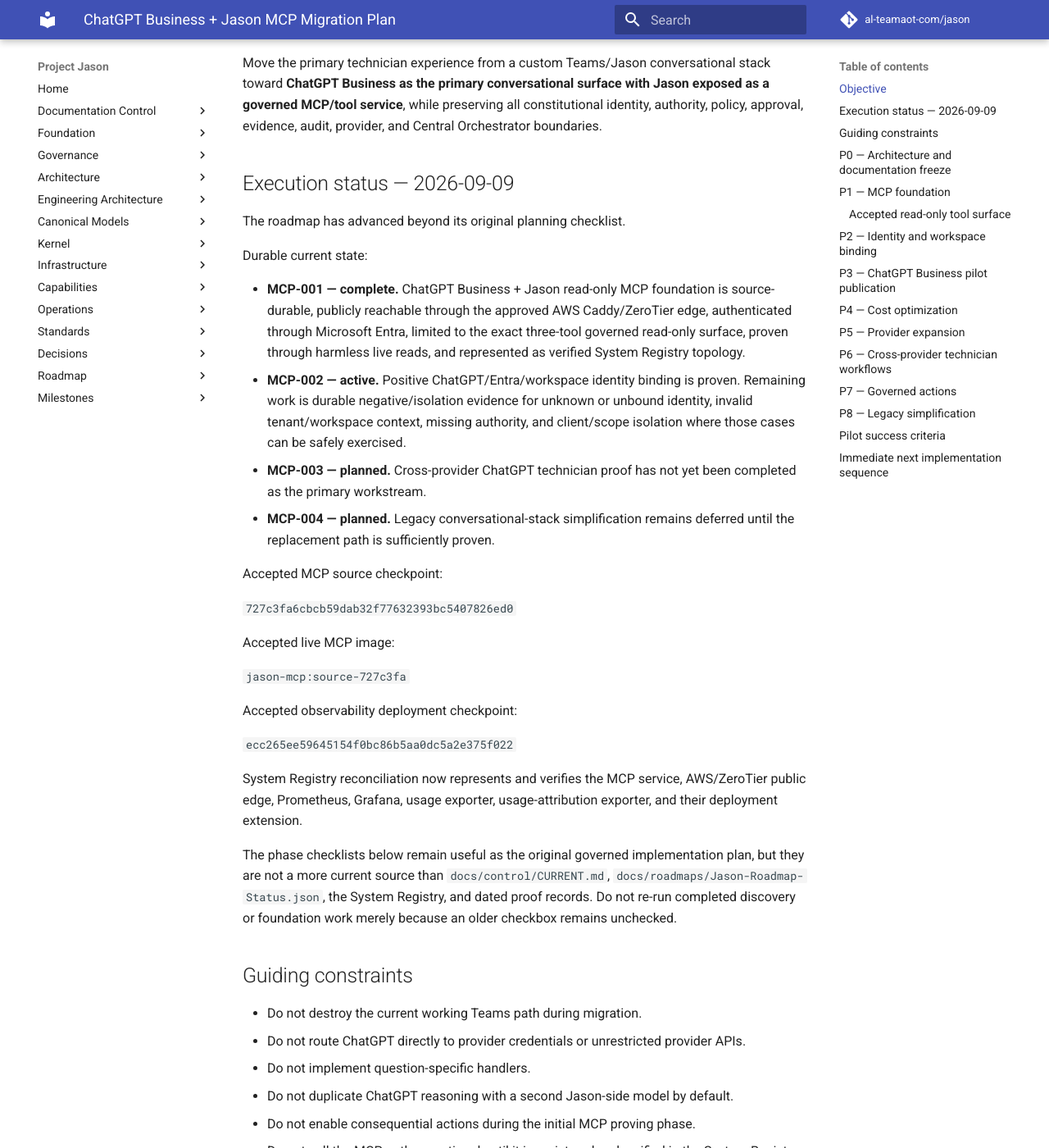
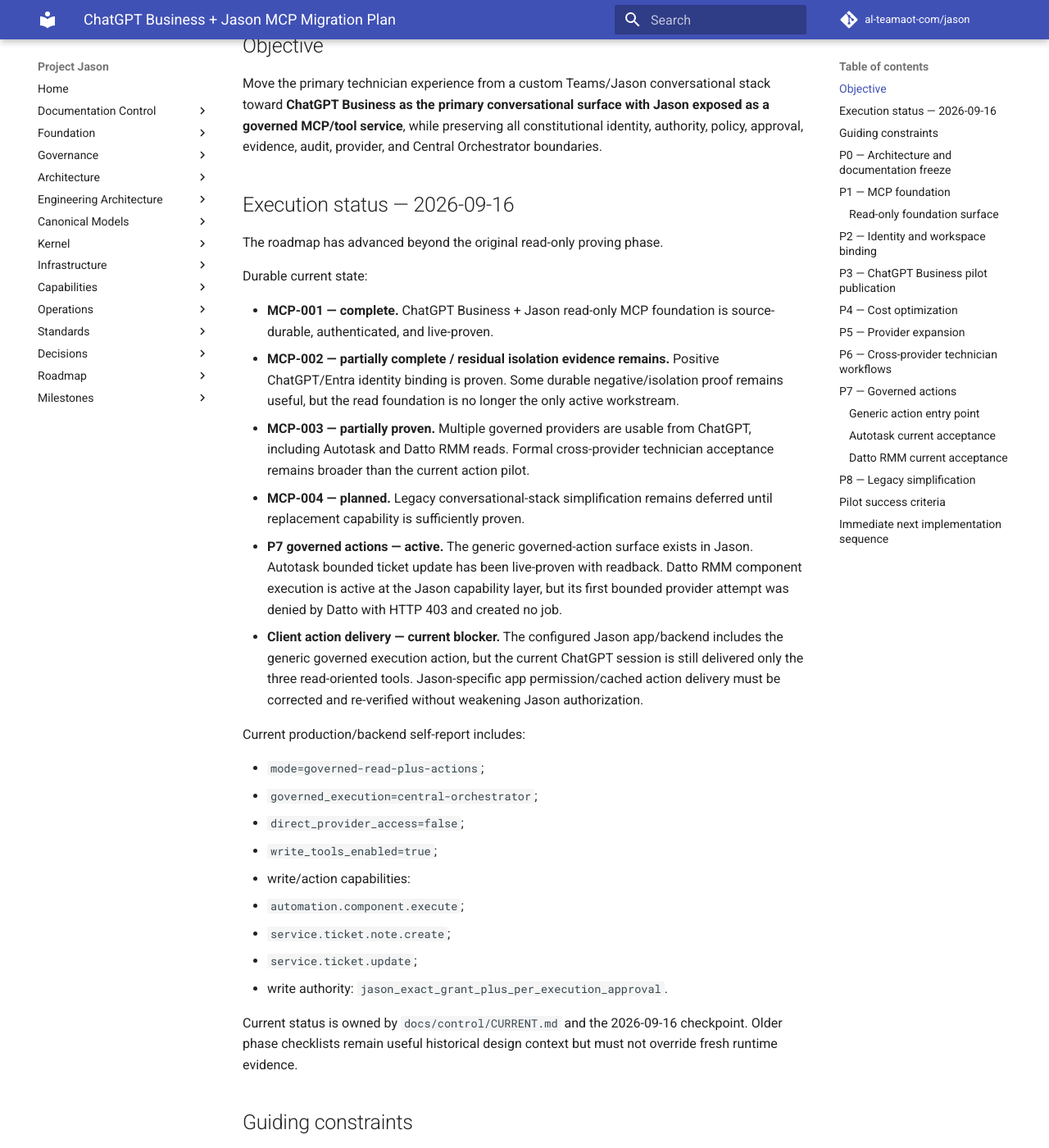
Before and after one commit to al-teamaot-com/jason, an MkDocs documentation site: the page built from docs/roadmaps/ChatGPT-Jason-MCP-Migration-Plan.md, in a window 1280 px wide and 1400 px high, scrolled down 386 px. Shown: the whole window at 82% size. Built offline with MkDocs 1.6.1 and Material for MkDocs 9.7.7, drawn with Linux system fonts in a browser that asks for light colours; comment, search, counter and statistics services are not loaded; some of the changed text lies outside the part shown.

Commit message:
docs: reconcile MCP roadmap with governed action pilot

```diff
--- a/docs/roadmaps/ChatGPT-Jason-MCP-Migration-Plan.md
+++ b/docs/roadmaps/ChatGPT-Jason-MCP-Migration-Plan.md
@@ -2,50 +2,53 @@
 
 **Status:** Active migration roadmap
 **Date:** 2026-09-08
-**Last reconciled:** 2026-09-09
+**Last reconciled:** 2026-09-16
 **Owner:** Jason Architecture Authority
 **Governing decision:** `docs/decisions/ADR-010-ChatGPT-Business-Primary-Conversational-Interface.md`
 **Target architecture:** `docs/architecture/J-104-ChatGPT-Jason-Access-Architecture.md`
+**Current checkpoint:** `docs/sessions/Jason-Governed-Execution-Checkpoint-2026-09-16.md`
 
 ## Objective
 
 Move the primary technician experience from a custom Teams/Jason conversational stack toward **ChatGPT Business as the primary conversational surface with Jason exposed as a governed MCP/tool service**, while preserving all constitutional identity, authority, policy, approval, evidence, audit, provider, and Central Orchestrator boundaries.
 
-## Execution status — 2026-09-09
+## Execution status — 2026-09-16
 
-The roadmap has advanced beyond its original planning checklist.
+The roadmap has advanced beyond the original read-only proving phase.
 
 Durable current state:
 
-- **MCP-001 — complete.** ChatGPT Business + Jason read-only MCP foundation is source-durable, publicly reachable through the approved AWS Caddy/ZeroTier edge, authenticated through Microsoft Entra, limited to the exact three-tool governed read-only surface, proven through harmless live reads, and represented as verified System Registry topology.
-- **MCP-002 — active.** Positive ChatGPT/Entra/workspace identity binding is proven. Remaining work is durable negative/isolation evidence for unknown or unbound identity, invalid tenant/workspace context, missing authority, and client/scope isolation where those cases can be safely exercised.
-- **MCP-003 — planned.** Cross-provider ChatGPT technician proof has not yet been completed as the primary workstream.
-- **MCP-004 — planned.** Legacy conversational-stack simplification remains deferred until the replacement path is sufficiently proven.
+- **MCP-001 — complete.** ChatGPT Business + Jason read-only MCP foundation is source-durable, authenticated, and live-proven.
+- **MCP-002 — partially complete / residual isolation evidence remains.** Positive ChatGPT/Entra identity binding is proven. Some durable negative/isolation proof remains useful, but the read foundation is no longer the only active workstream.
+- **MCP-003 — partially proven.** Multiple governed providers are usable from ChatGPT, including Autotask and Datto RMM reads. Formal cross-provider technician acceptance remains broader than the current action pilot.
+- **MCP-004 — planned.** Legacy conversational-stack simplification remains deferred until replacement capability is sufficiently proven.
+- **P7 governed actions — active.** The generic governed-action surface exists in Jason. Autotask bounded ticket update has been live-proven with readback. Datto RMM component execution is active at the Jason capability layer, but its first bounded provider attempt was denied by Datto with HTTP 403 and created no job.
+- **Client action delivery — current blocker.** The configured Jason app/backend includes the generic governed execution action, but the current ChatGPT session is still delivered only the three read-oriented tools. Jason-specific app permission/cached action delivery must be corrected and re-verified without weakening Jason authorization.
 
-Accepted MCP source checkpoint:
+Current production/backend self-report includes:
 
-`727c3fa6cbcb59dab32f77632393bc5407826ed0`
+- `mode=governed-read-plus-actions`;
+- `governed_execution=central-orchestrator`;
+- `direct_provider_access=false`;
+- `write_tools_enabled=true`;
+- write/action capabilities:
+  - `automation.component.execute`;
+  - `service.ticket.note.create`;
+  - `service.ticket.update`;
+- write authority: `jason_exact_grant_plus_per_execution_approval`.
 
-Accepted live MCP image:
-
-`jason-mcp:source-727c3fa`
-
-Accepted observability deployment checkpoint:
-
-`ecc265ee59645154f0bc86b5aa0dc5a2e375f022`
-
-System Registry reconciliation now represents and verifies the MCP service, AWS/ZeroTier public edge, Prometheus, Grafana, usage exporter, usage-attribution exporter, and their deployment extension.
-
-The phase checklists below remain useful as the original governed implementation plan, but they are not a more current source than `docs/control/CURRENT.md`, `docs/roadmaps/Jason-Roadmap-Status.json`, the System Registry, and dated proof records. Do not re-run completed discovery or foundation work merely because an older checkbox remains unchecked.
+Current status is owned by `docs/control/CURRENT.md` and the 2026-09-16 checkpoint. Older phase checklists remain useful historical design context but must not override fresh runtime evidence.
 
 ## Guiding constraints
 
-- Do not destroy the current working Teams path during migration.
+- Do not destroy the working Teams path during migration.
 - Do not route ChatGPT directly to provider credentials or unrestricted provider APIs.
 - Do not implement question-specific handlers.
 - Do not duplicate ChatGPT reasoning with a second Jason-side model by default.
-- Do not enable consequential actions during the initial MCP proving phase.
-- Do not call the MCP path operational until it is registered and verified in the System Registry.
+- Read-first proof remains the foundation; governed actions may be added only through the normal identity/authority/policy/approval path.
+- ChatGPT app access or client confirmation never substitutes for Jason authority.
+- Do not call an action operationally accepted until provider result and required readback/job verification succeed.
+- Do not call the MCP path operationally complete until the actual client-delivered tool surface matches the approved backend profile.
 - Preserve rollback at every material stage.
 
 ## P0 — Architecture and documentation freeze
@@ -58,7 +61,7 @@
 - [x] Define OpenClaw as optional/secondary infrastructure rather than primary brain.
 - [x] Define duplicate OpenAI API reasoning as exception, not default.
 - [x] Stop adding non-critical complexity to the legacy custom conversational state-machine path as the preferred architecture.
-- [x] Capture current production state before further topology changes.
+- [x] Capture production state before material topology/action-surface changes.
 
 ## P1 — MCP foundation
 
@@ -69,30 +72,30 @@
 - [x] Select/confirm supported MCP transport for ChatGPT Business custom app connectivity.
 - [x] Define MCP server component contract.
 - [x] Define MCP service registration in System Registry.
-- [x] Implement health/readiness endpoint or equivalent service verification.
+- [x] Implement health/readiness/service verification.
 - [x] Expose capability-derived model-friendly read tools.
-- [x] Map MCP tool calls to existing Central Orchestrator execution.
+- [x] Map MCP tool calls to Central Orchestrator execution.
 - [x] Prohibit direct connector/provider invocation from MCP layer.
 - [x] Preserve capability/resource names and provider neutrality.
 - [x] Return structured provenance-bearing results.
 - [x] Implement bounded errors/fail-closed responses.
 - [x] Add deterministic tests proving no secret/provider bypass.
 
-### Accepted read-only tool surface
+### Read-only foundation surface
 
-The proven MCP surface is exactly:
+The accepted original read-only MCP surface was:
 
 - `jason_mcp_status`
 - `discover_capabilities`
 - `execute_read_capability`
 
-No action/write tools exist in this phase.
+That foundation remains valid. The action pilot adds a separate generic governed execution entry point; it does not redefine the read tools as write-capable.
 
 ## P2 — Identity and workspace binding
 
-**Status:** Active as MCP-002
+**Status:** Positive path proven; residual negative/isolation evidence remains
 
-**Goal:** A ChatGPT Business user invoking Jason can be bound to a Jason principal before execution.
+**Goal:** A ChatGPT Business user invoking Jason is bound to a Jason principal before execution.
 
 - [x] Determine supported ChatGPT custom MCP/app authentication mechanism for the AOT workspace.
 - [x] Establish workspace/app trust configuration.
@@ -101,23 +104,27 @@
 - [x] Preserve capability-specific authorization independently of app access.
 - [x] Preserve organization/client scope in governed execution.
 - [x] Define operational disable/rollback paths for the MCP service/app.
-- [ ] Preserve durable negative/isolation proof for unknown/unbound identity, invalid tenant/workspace context, missing authority, and cross-client attempts where safely testable.
+- [ ] Preserve additional durable negative/isolation proof for unknown/unbound identity, invalid tenant/workspace context, missing authority, and cross-client attempts where safely testable.
+
+The residual evidence item must not be used as justification to bypass identity/authority controls for actions. Actions still require the same authenticated principal plus exact capability authority.
 
 ## P3 — ChatGPT Business pilot publication
 
-**Status:** Positive read-only pilot path proven; cross-provider proof remains
+**Status:** Read path proven; action delivery still being completed
 
 **Goal:** Approved AOT technicians can use Jason from their normal ChatGPT Business workspace.
 
 - [x] Create/configure custom Jason MCP app in ChatGPT Business.
-- [x] Publish/enable it in the AOT workspace for the current read-only pilot.
+- [x] Publish/enable it in the AOT workspace for the read pilot.
 - [x] Confirm workspace visibility/access behavior for the proven pilot identity.
-- [x] Prove a normal read-only request end to end.
+- [x] Prove a normal read request end to end.
 - [x] Prove ordinary follow-up use within the ChatGPT session without Jason duplicating full chat memory.
 - [x] Prove governed tool discovery and repeated tool invocation from ChatGPT.
 - [x] Prove representative operational reads without question-specific MCP tools.
 - [x] Prove exact collection-wide answers where complete governed provider evidence exists.
-- [ ] Prove the formal cross-provider technician scenario required for MCP-003.
+- [x] Configure the Jason app/backend with the generic governed execution action.
+- [ ] Ensure `execute_governed_capability` is actually delivered to the current ChatGPT session under the intended Jason-specific app permission mode.
+- [ ] Complete formal cross-provider technician acceptance beyond the current bounded provider tests.
 
 ## P4 — Cost optimization
 
@@ -138,30 +145,34 @@
 
 ## P5 — Provider expansion
 
+**Status:** Multiple governed provider read surfaces are live; action surfaces remain provider-by-provider
+
 **Goal:** Adding providers expands Jason's observable/action world without retraining conversational logic.
 
-Priority read surfaces:
+Current high-value provider state:
 
-1. Datto RMM — existing foundation, normalize for MCP.
-2. Autotask — production read adapter and ticket/company/contact/resource queries.
-3. Microsoft 365 / Graph — users, licensing, sign-ins, groups, device/identity state where authorized.
-4. IT Glue — configuration/documentation reads where authorized.
-5. Additional AOT stack providers by governed priority.
+- Datto RMM — governed endpoint/site/component reads working; bounded component execution capability active in Jason but provider execution acceptance incomplete.
+- Autotask — governed ticket/company/service-management reads working; bounded ticket update live-proven; ticket-note create capability active.
+- Microsoft 365 / Graph — governed user reads available where authorized; broader tenant resource families remain future work.
+- IT Glue — governed documentation/configuration reads available where authorized.
 
-For each provider:
+For each provider/capability family:
 
-- [ ] capability/resource manifest;
-- [ ] governed credentials;
+- [ ] capability/resource manifest current;
+- [ ] governed credentials and secret separation appropriate to risk;
 - [ ] documentation/schema source where useful;
 - [ ] pagination/completeness behavior;
 - [ ] deterministic collection analysis support;
 - [ ] provenance/audit;
 - [ ] client/tenant isolation;
-- [ ] MCP exposure from generic capability metadata;
+- [ ] generic MCP exposure from capability metadata;
 - [ ] unseen-question test;
+- [ ] action-specific exact grant/approval/idempotency/readback where applicable;
 - [ ] retirement/replacement criteria.
 
 ## P6 — Cross-provider technician workflows
+
+**Status:** Provider access exists; formal technician workflow acceptance remains
 
 **Goal:** ChatGPT composes Jason tools naturally rather than Jason encoding bespoke workflows.
 
@@ -177,34 +188,65 @@
 
 ## P7 — Governed actions
 
-**Goal:** Add carefully selected consequential tools after read-only MCP operation is stable.
+**Status:** Active; Autotask bounded update proven, Datto execution provider-blocked
 
-Prerequisites:
+**Goal:** Add carefully selected consequential tools without weakening the read foundation or governance model.
 
-- stable identity binding;
-- stable client isolation;
-- explicit action authority;
+Prerequisites/controls:
+
+- stable authenticated identity binding;
+- client/resource scope;
+- explicit exact action authority;
 - risk classification;
 - policy/preconditions;
-- approvals where required;
-- idempotency;
+- per-execution approval where required;
+- idempotency/request digest semantics where applicable;
+- separate execution/write credential when risk requires it;
 - audit/evidence;
-- rollback/recovery;
+- provider result classification;
+- durable-state/job readback;
+- rollback/recovery where applicable;
 - human-visible confirmation semantics where appropriate.
 
-Candidate action classes may include:
+### Generic action entry point
 
-- Autotask ticket updates/creation;
-- governed email sending;
-- approved Microsoft administrative actions;
-- approved DRMM actions;
-- other capabilities only through normal governance.
+The preferred model-facing pattern is `execute_governed_capability`, not provider-specific unrestricted write tools.
 
-ChatGPT app access alone must never grant action authority.
+Backend registration, Jason capability activation, ChatGPT app catalog configuration, and actual session tool delivery are separate states and must each be verified.
+
+### Autotask current acceptance
+
+- Controlled company: **XYZ Test Company** (`1158`).
+- Controlled ticket: `T20191013.0001` (`8870`).
+- Bounded action: `service.ticket.update` priority `3` → `2`.
+- Direct provider access: disabled.
+- Post-write governed readback: completed; current priority confirmed as `2` on 2026-09-16.
+
+Status: **bounded ticket-update path live-proven**.
+
+Do not treat this as unrestricted Autotask CRUD authority. Additional capability families or principals require their own governed activation/authority.
+
+### Datto RMM current acceptance
+
+- Controlled endpoint: `AOT-50282`.
+- Controlled component: `Get-DNS Settings AOT Ver 06042025-1`.
+- Capability: `automation.component.execute`.
+- First bounded provider attempt: HTTP `403`.
+- Provider execution attempts: one.
+- Broader-credential fallback: none.
+- Datto job created: no.
+
+Status: **Jason action path active; provider execution not yet accepted**.
+
+Next step is to correct the dedicated Datto execution identity's minimum quick-job authority while preserving bounded Device Visibility and API Component Level. Do not broaden the read identity or add unrelated Global Settings/read permissions merely to observe the execution identity.
+
+A successful retry requires new per-execution approval and governed job/readback verification.
 
 ## P8 — Legacy simplification
 
-**Goal:** Remove maintenance burden only after MCP proves the replacement path.
+**Status:** Planned
+
+**Goal:** Remove maintenance burden only after the ChatGPT/Jason replacement path is sufficiently proven.
 
 Review for bypass/retirement:
 
@@ -235,24 +277,30 @@
 
 The broader technician pilot is successful when:
 
-- technicians report the experience as comparably fluid to ordinary ChatGPT use;
+- technicians can use the experience fluidly from ChatGPT;
 - normal follow-ups work through ChatGPT session context;
 - Jason answers novel operational questions by composing governed tools rather than bespoke handlers;
 - exact fleet/collection questions work when evidence exists;
-- at least two providers can be combined in one conversational investigation;
+- multiple providers can be combined in one conversational investigation;
 - no provider credentials reach ChatGPT;
 - identity/authority/client isolation are proven;
-- reads/actions are clearly separated;
+- reads/actions remain explicitly classified;
+- actions require exact authority and approval as designed;
+- provider denial fails closed without broader credential fallback;
+- post-action verification proves durable result;
 - every governed execution is auditable;
 - duplicate Jason-side OpenAI calls are absent by default;
 - Teams remains available as a controlled secondary path during pilot;
-- rollback to the prior production topology is documented.
+- rollback to prior production state is documented.
 
 ## Immediate next implementation sequence
 
-1. Finish MCP-002 with durable negative/isolation evidence for the ChatGPT/Entra/workspace identity boundary.
-2. Keep the existing MCP surface read-only while that proof is completed.
-3. Close MCP-002 only when the evidence supports the required identity/authority/client-isolation claims.
-4. Begin MCP-003 cross-provider technician proof using reusable governed capabilities rather than question-specific MCP tools.
-5. Continue usage/cost/actor telemetry as an observational control; treat runtime-side attribution activation as a separate governed deployment decision.
-6. Simplify legacy conversational infrastructure only after replacement proof and dependency review support it.
+1. Keep the 2026-09-16 governed-action checkpoint and `CURRENT.md` authoritative for resume.
+2. Change the **Jason-specific** ChatGPT app permission from inherited **Allow low-risk actions** to **Allow read actions / ask before writes** and re-check the delivered tool catalog.
+3. If `execute_governed_capability` becomes callable, do not repeat the already accepted Autotask mutation only for proof.
+4. Correct the dedicated Datto execution identity's minimum provider-side quick-job authorization while preserving Device Visibility/API Component Level containment.
+5. Run exactly one separately approved low-risk Datto component execution on the controlled endpoint/component pair.
+6. Require governed job/readback verification before declaring Datto RMM execution accepted.
+7. Preserve `direct_provider_access=false`, exact grants, per-execution approval, credential separation, and Central Orchestrator-only execution throughout.
+8. Reconcile System Registry structured truth where the new logical capability/credential/deployment state requires registration or verification; do not infer lifecycle promotion from narrative docs alone.
+9. Resume formal cross-provider technician acceptance and legacy simplification only after the action usability path reaches a stable checkpoint.
```
Also changed, not shown: other parts of docs/roadmaps/ChatGPT-Jason-MCP-Migration-Plan.md (+1 -1 lines).
